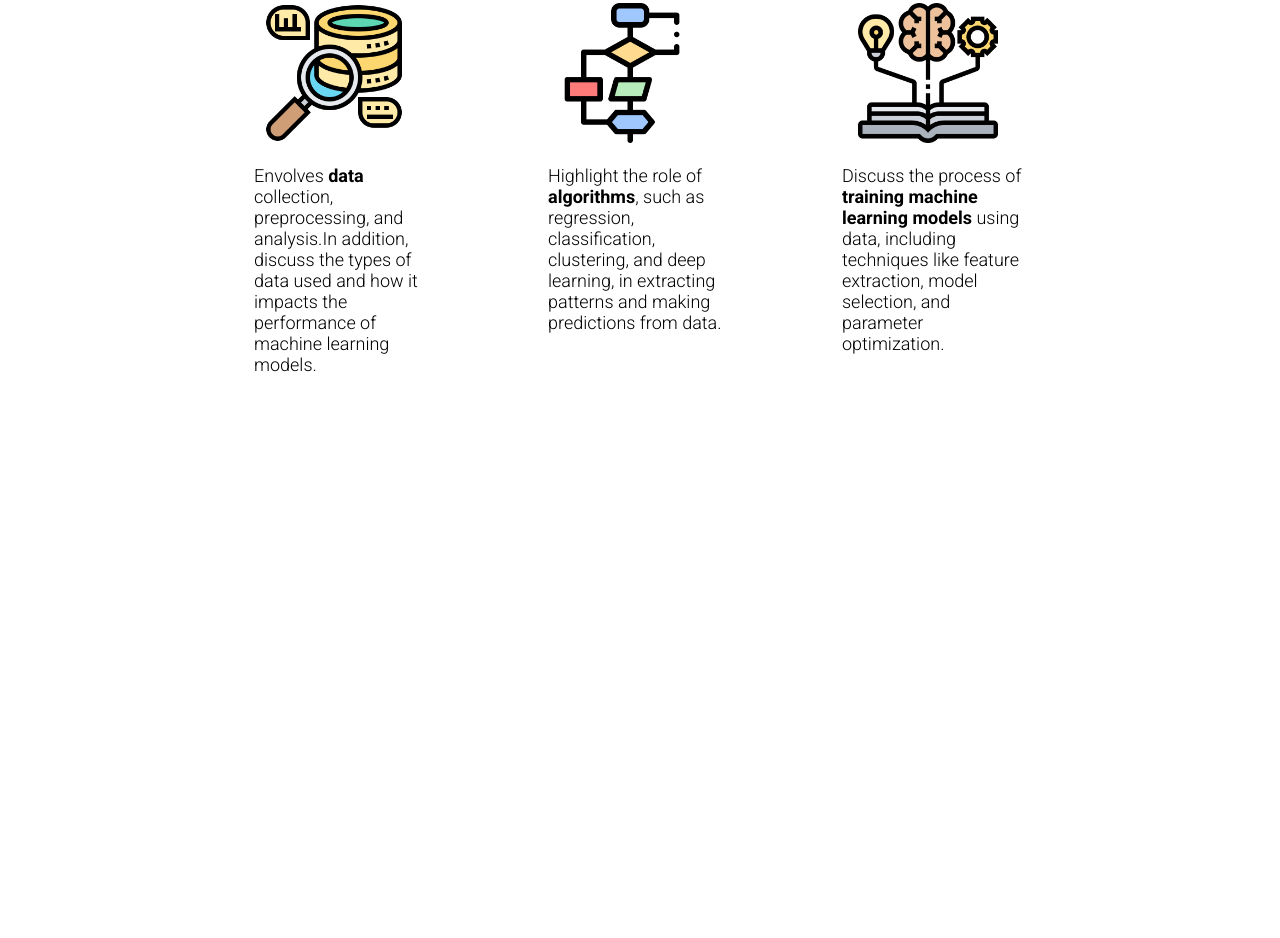
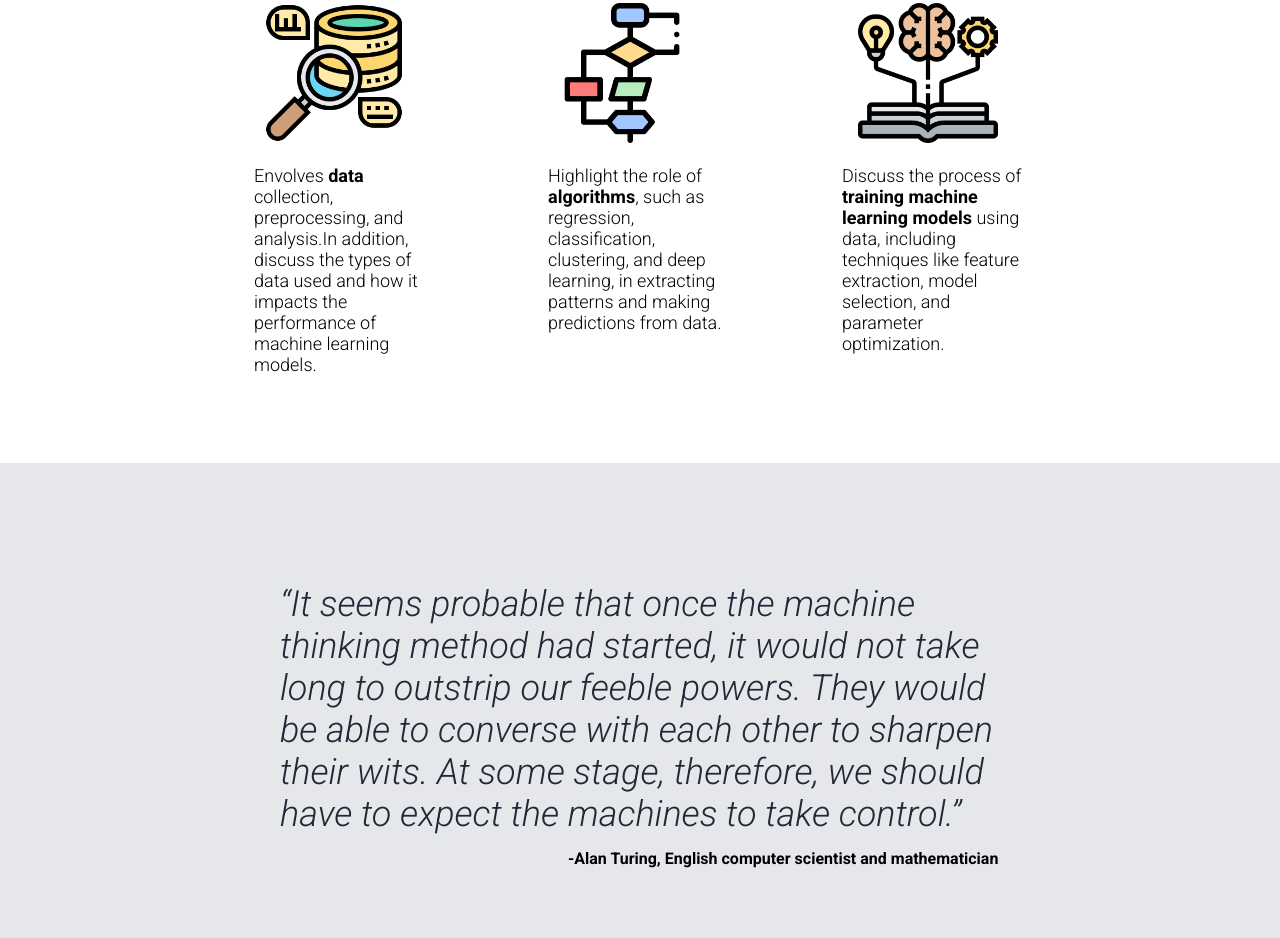
Before and after one commit to EdigarCarvalho/Odin-Project-landing-page, a plain HTML site: page index.html in a window 1280 px wide. Shown: the part 733-1671 px from the top of the page. Before the commit the page ends 1336 px from the top, so only its background shows below. Drawn offline with Linux system fonts and the light colour scheme.

Commit message:
add:created and stylished the quote section

```diff
--- a/index.html
+++ b/index.html
@@ -4,7 +4,7 @@
     <meta charset="UTF-8">
     <meta http-equiv="X-UA-Compatible" content="IE=edge">
     <meta name="viewport" content="width=device-width, initial-scale=1.0">
-    <title>Lading-page</title>
+    <title>Odin Project Lading page</title>
     <link rel="stylesheet" href="./style.css">
     <link rel="preconnect" href="https://fonts.googleapis.com">
     <link rel="preconnect" href="https://fonts.gstatic.com" crossorigin>
@@ -46,5 +46,12 @@
             </div>
         </div>
     </section>
+    <section class="section-quote">
+        <div class="section-quote-inner-div">
+            <p class="quote-text">“It seems probable that once the machine thinking method had started, it would not take long to outstrip our feeble powers.
+                They would be able to converse with each other to sharpen their wits. At some stage, therefore, we should have to expect the machines to take control.”</p>
+            <strong style="margin-left: 40%">-Alan Turing, English computer scientist and mathematician</strong>
+        </div>
+    </section>
 </body>
 </html>
--- a/style.css
+++ b/style.css
@@ -89,7 +89,7 @@ header .second-header-div{
 
 .three-topics{
     margin-top: 50px;
-    height: 600px;
+    height: 460px;
     display: flex;
     gap: 110px;
     justify-content: center;
@@ -103,3 +103,24 @@ header .second-header-div{
     width: 184px;
     color: black;
 }
+
+.section-quote{
+    background-color: #e5e7eb;
+    display: flex;
+    justify-content: center;
+    align-items: center;
+}
+
+.section-quote .quote-text{
+    font-size: 36px;
+    font-weight: lighter;
+    font-style: italic;
+    color: #1f2937;
+    margin-top: 120px;
+    margin-bottom: 14px;
+}
+
+.section-quote-inner-div{
+    width: 720px;
+    margin-bottom: 70px;
+}
```
